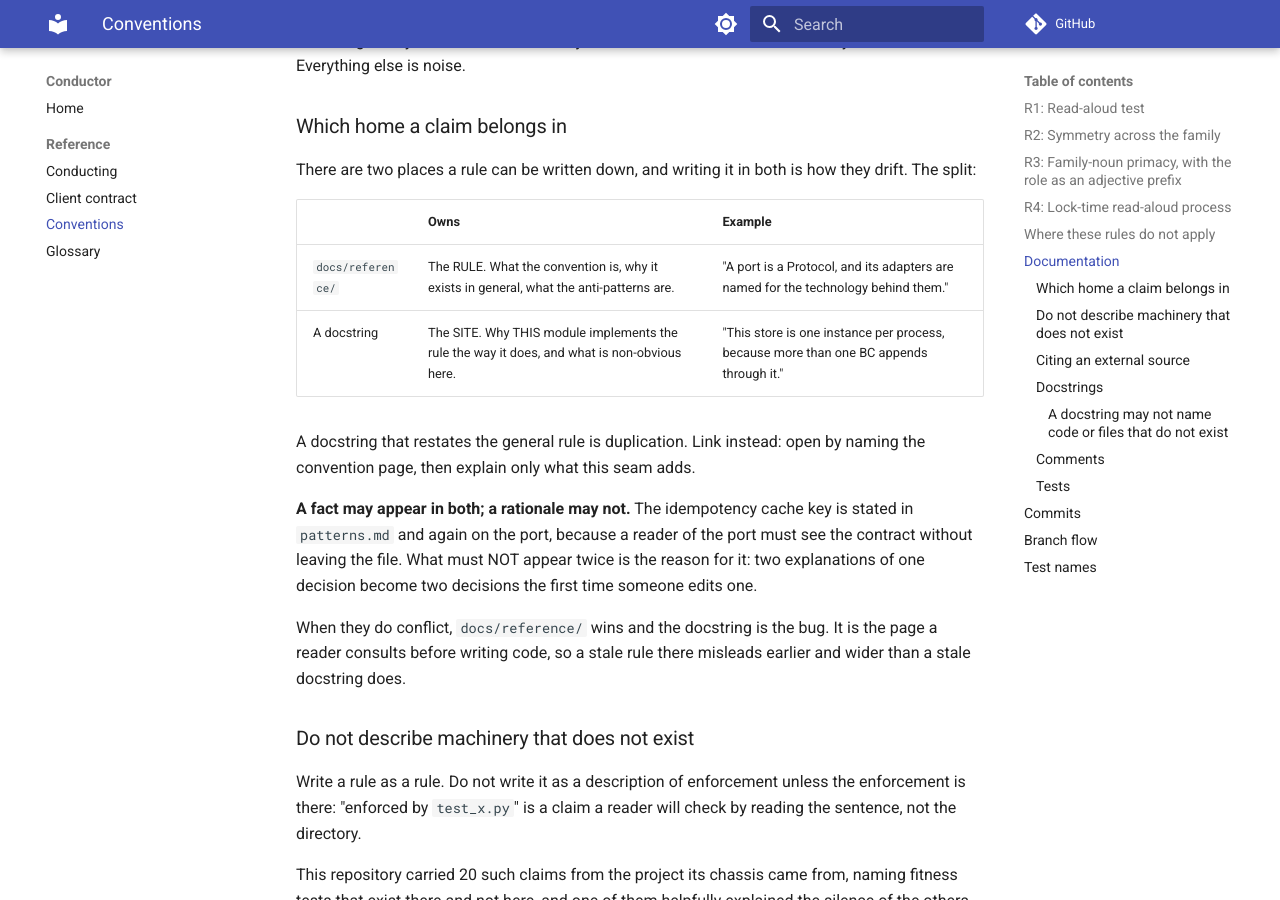
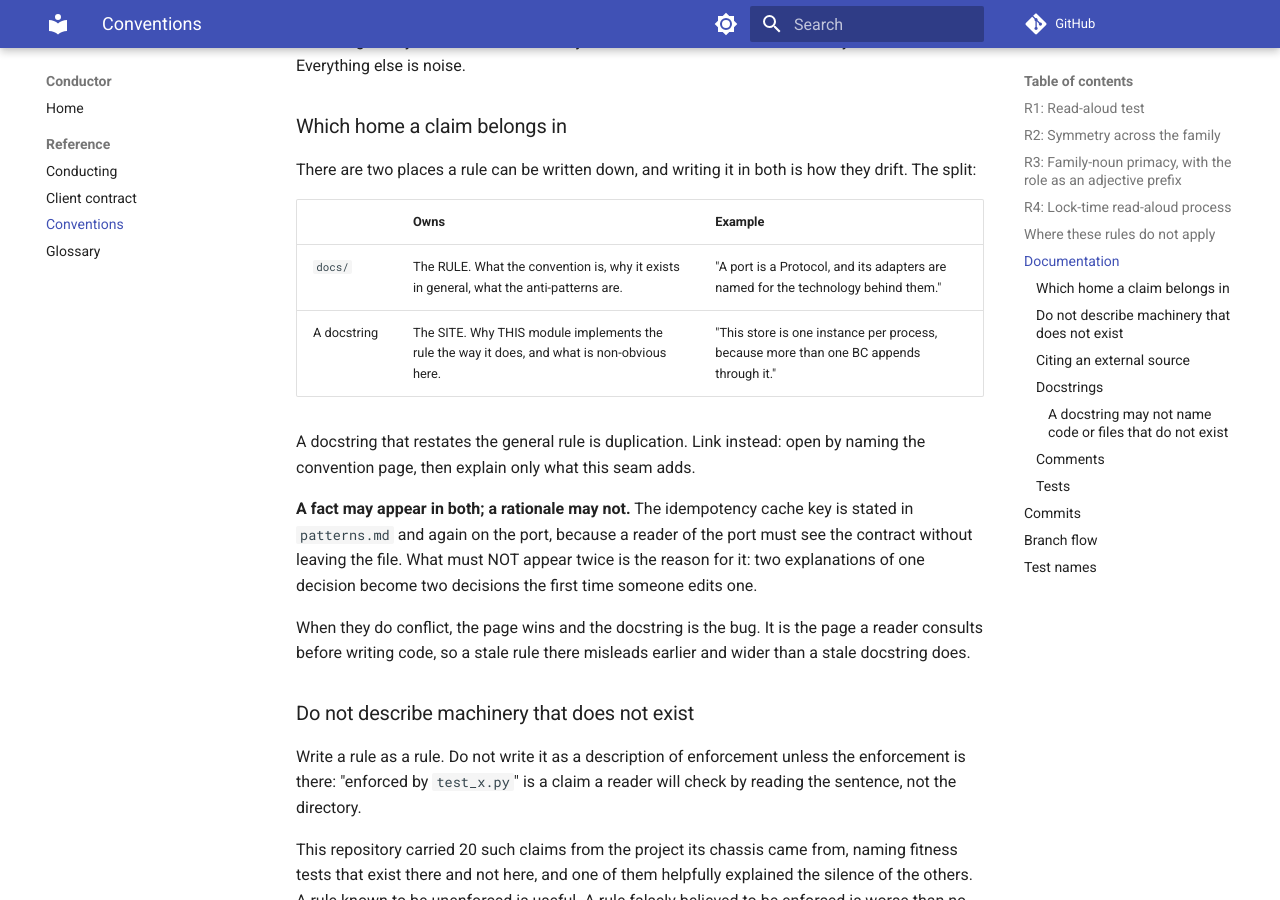
Before and after one commit to open-cora/conductor, an MkDocs documentation site: the page built from docs/conventions.md, in a window 1280 px wide and 900 px high, scrolled down 2313 px. Built offline with MkDocs 1.6.1 and Material for MkDocs 9.7.7, drawn with Linux system fonts in a browser that asks for light colours; comment, search, counter and statistics services are not loaded.

Commit message:
docs: the clients stop naming paths only this tree has
Fifteen references across the two clients' READMEs and conventions pages
point at directories that exist only while all three share a checkout:
`apps/keeper`, `apps/reporter`, `docs/reference/`. The landing branches
carry them into two public repositories where none of those paths
resolves, and the reporter's quickstart told a reader to `cd apps/keeper`
in a repository that has no such directory.

A3 stripped these from the client contract and from the conducting page
and did not reach the READMEs, because those were not part of dividing
docs/. Found by reading the landing branch as a reader of the new
repository would, rather than as a reader of this one.

Every replacement is correct in both layouts, which is what makes this
belong here rather than in the merge that lands it: `docs/conducting.md`
is where that page sits relative to the README either way, and "the
reporter" names the project whichever directory it is in. Landing it here
puts it in each client's own history as a change with a reason, rather
than in a merge resolution where a reader would find fifteen silent
rewrites.

Co-Authored-By: Claude Opus 5 (1M context) <noreply@anthropic.com>

```diff
--- a/docs/conventions.md
+++ b/docs/conventions.md
@@ -76,7 +76,7 @@ they drift. The split:
 
 | | Owns | Example |
 | --- | --- | --- |
-| `docs/reference/` | The RULE. What the convention is, why it exists in general, what the anti-patterns are. | "A port is a Protocol, and its adapters are named for the technology behind them." |
+| `docs/` | The RULE. What the convention is, why it exists in general, what the anti-patterns are. | "A port is a Protocol, and its adapters are named for the technology behind them." |
 | A docstring | The SITE. Why THIS module implements the rule the way it does, and what is non-obvious here. | "This store is one instance per process, because more than one BC appends through it." |
 
 A docstring that restates the general rule is duplication. Link instead: open by
@@ -88,7 +88,7 @@ must see the contract without leaving the file. What must NOT appear twice is
 the reason for it: two explanations of one decision become two decisions the
 first time someone edits one.
 
-When they do conflict, `docs/reference/` wins and the docstring is the bug.
+When they do conflict, the page wins and the docstring is the bug.
 It is the page a reader consults before writing code, so a stale rule there
 misleads earlier and wider than a stale docstring does.
 
```
Also changed, not shown: README.md (+5 -5 lines).
